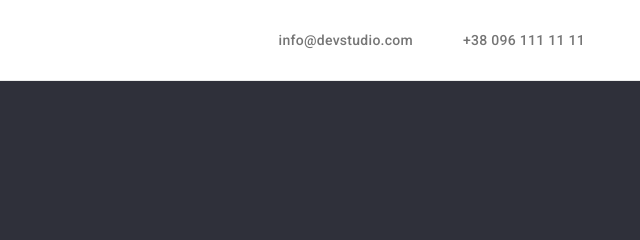
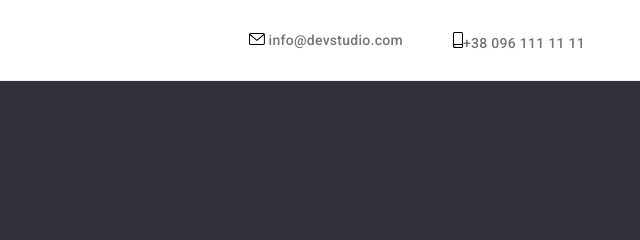
Before and after one commit to romankoll/goit-markup-hw-04, a plain HTML site: page index.html in a window 1280 px wide. Shown: the top 240 px of the page, 640-1280 px from the left. Drawn offline with nearby package versions, Linux system fonts and the light colour scheme.

Commit message:
+ спрайт

```diff
--- a/css/styles.css
+++ b/css/styles.css
@@ -115,6 +115,8 @@ img {
   gap: 50px;
 }
 .nav-contacts-item {
+  display: flex;
+  align-items: baseline;
 }
 .nav-contacts-link {
   font-weight: 500;
--- a/index.html
+++ b/index.html
@@ -19,6 +19,7 @@
       crossorigin="anonymous"
       referrerpolicy="no-referrer"
     />
+
     <!-----------------css------------->
     <link rel="stylesheet" href="./css/styles.css" />
 
@@ -44,10 +45,19 @@
         </nav>
         <ul class="nav-contacts list">
           <li class="nav-contacts-item">
-            <a href="" class="nav-contacts-link link" lang="en">info@devstudio.com</a>
+            <a href="" class="nav-contacts-link link" lang="en">
+              <svg class="icon-envelope" width="16" height="12">
+                <use href="./images/icons.svg#icon-envelope"></use>
+              </svg>
+              info@devstudio.com</a
+            >
           </li>
           <li class="nav-contacts-item">
-            <a href="tel:+380961111111" class="nav-contacts-link link">+38 096 111 11 11</a>
+            <a href="tel:+380961111111" class="nav-contacts-link link"
+              ><svg class="icon-smartphone" width="10" height="16">
+                <use href="./images/icons.svg#icon-smartphone"></use></svg
+              >+38 096 111 11 11</a
+            >
           </li>
         </ul>
       </div>
```
Also changed, not shown: images/icons.svg (added), 1 other file.
